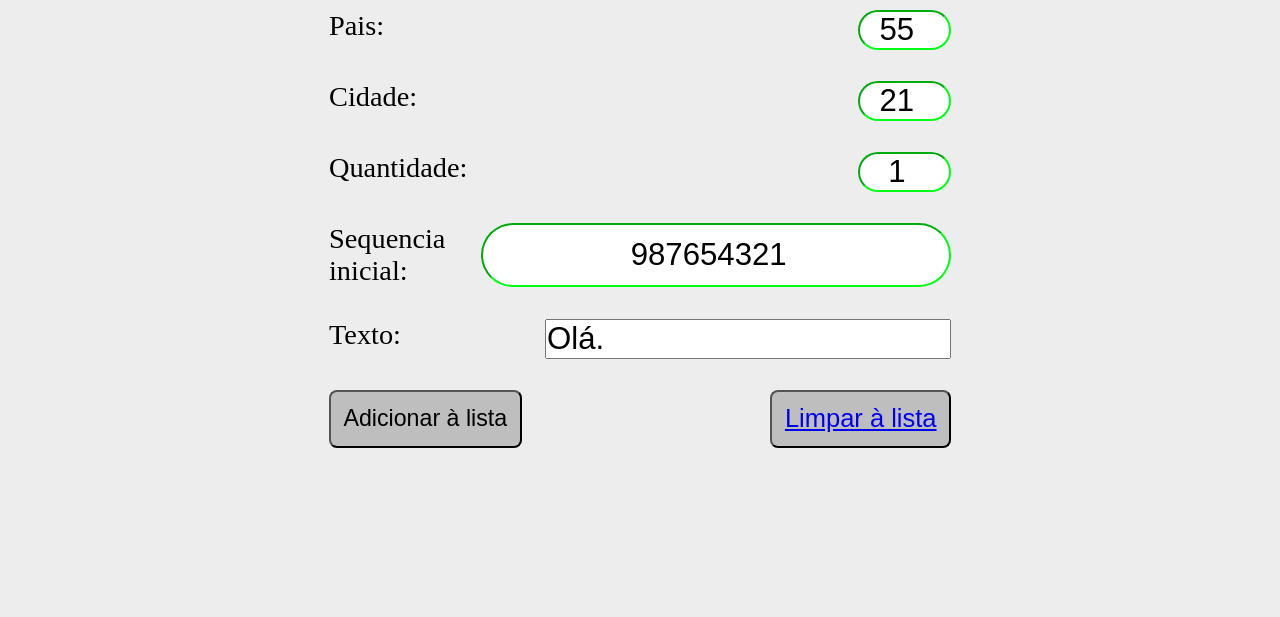
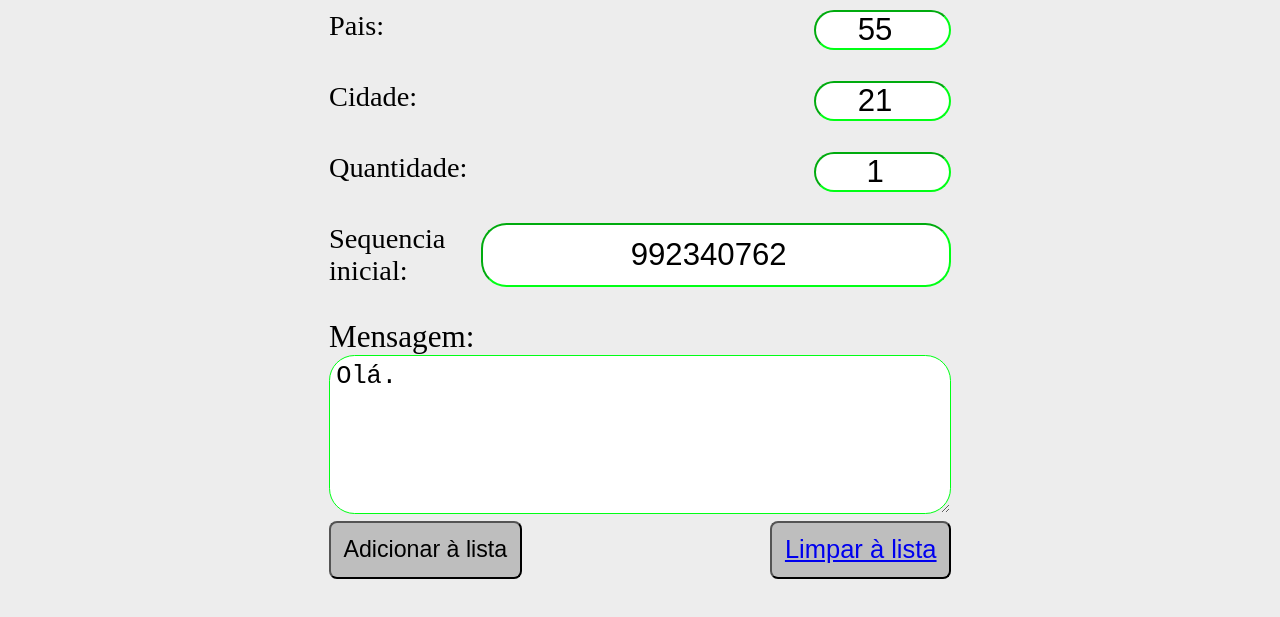
Before and after one commit to 01Juan/CelZap, a plain HTML site: page index.html in a window 1280 px wide. Shown: the part 250-867 px from the top of the page. Before the commit the page ends 800 px from the top, so only its background shows below. Drawn offline with Linux system fonts and the light colour scheme.

Commit message:
Atualização
Acrecido o campo de mensagem.

```diff
--- a/index.css
+++ b/index.css
@@ -93,10 +93,10 @@ span {
 .pais,
 .cidade,
 .quantidade {
-  width: 15%;
+  width: 22%;
   text-align: center;
   border-color: #00ff15;
-  border-radius: 10vw;
+  border-radius: 2vw;
 }
 
 /* @media (min-width: 750px) {
@@ -107,11 +107,27 @@ span {
   }
 } */
 
-.sequencia{
+.sequencia {
   width: 100%;
   text-align: center;
   border-color: #00ff15;
+  border-radius: 2vw;
+}
+
+/* .msg {
+  width: 100%;
+  height: 10vw;
+  text-align: center;
+  border-color: #00ff15;
   border-radius: 10vw;
+} */
+
+.mensagem {
+  width: 100%;
+  text-align: left;
+  border-color: #00ff15;
+  border-radius: 2vw;
+  padding: 1%;
 }
 
 /* @media (min-width: 750px) {
@@ -135,6 +151,11 @@ button {
   padding: 2%;
 }
 
+/* a {
+  text-decoration: none;
+  color: black;
+} */
+
 /* button + button {
   margin-left: 5%;
 } */
--- a/index.html
+++ b/index.html
@@ -3,8 +3,10 @@
 <head>
     <meta charset="UTF-8">
     <meta name="viewport" content="width=device-width, initial-scale=1.0">
-    <title>Document</title>
+    <title>Cel Zap</title>
+    <meta name="OG_description" property="og:description" content="Cel Zap - esse site vai te ajudar a entrar em contato com outros sem a necessidades de adicionalos a agenda.">
     <script src="https://kit.fontawesome.com/a032f3af50.js" crossorigin="anonymous"></script>
+    <meta name="OG_image" property="og:image" content="https://media.kingston.com/images/Kingston_logo_200x200.jpg">
     <link rel="stylesheet" href="index.css">
 </head>
 <body>
@@ -30,8 +32,15 @@
         <span class="subTitulos">Pais:<input type="number" class="pais" min="1" value="55"></span>
         <span class="subTitulos">Cidade:<input type="number" class="cidade" min="1" value="21"></span>
         <span class="subTitulos">Quantidade:<input type="number" class="quantidade" min="1" value="1"></span>
-        <span class="subTitulos">Sequencia inicial:<input type="number" class="sequencia" value="987654321"></span>
-        <span class="subTitulos2">Texto:<input type="string" class="texto" value="Olá. "></span>
+        <span class="subTitulos">Sequencia inicial:<input type="number" class="sequencia" value="992340762"></span>
+        <!--
+        <span class="subTitulos">Msg:<input type="string" class="msg" value="Olá. "></span>
+        -->
+        <div class="subTitulos">
+          <label for="textarea2">Mensagem:</label>
+          <textarea class="mensagem" rows="5">Olá. </textarea>
+        </div>
+
 
         <!--
         <label for="qtd" class="subTitulos">Pais:</label>
@@ -58,6 +67,5 @@
   -->
 
   <script type="text/javascript" src="index.js"></script>
-
 </body>
 </html>
--- a/index.js
+++ b/index.js
@@ -27,10 +27,10 @@ function refreshPage() {
     var cidade = document.querySelector(".cidade");
     var sequencia = document.querySelector(".sequencia");
     var quantidade = document.querySelector(".quantidade");
-    var texto = document.querySelector(".texto");
+    var mensagem = document.querySelector(".mensagem");
     var vPais = pais.value;
     var vCidade = cidade.value;
-    var vTexto = texto.value;
+    var vMsg = mensagem.value;
     var vQuantidade = parseFloat(quantidade.value);
     var vSequencia = parseFloat(sequencia.value);
     var vSequencia2 = parseFloat(sequencia.value) + vQuantidade;
@@ -40,7 +40,7 @@ function refreshPage() {
         numero.setAttribute("class", "numero");
         numero.setAttribute("id", "limpar");
         var href = document.createElement("a");
-        href.setAttribute("href", "https://api.whatsapp.com/send?phone=" + vPais + vCidade + i + "&text=" + vTexto);
+        href.setAttribute("href", "https://api.whatsapp.com/send?phone=" + vPais + vCidade + i + "&text=" + vMsg);
         href.setAttribute("id", i);
         href.innerHTML = i;
         document.getElementsByTagName("body")[0].appendChild(numero);
```
